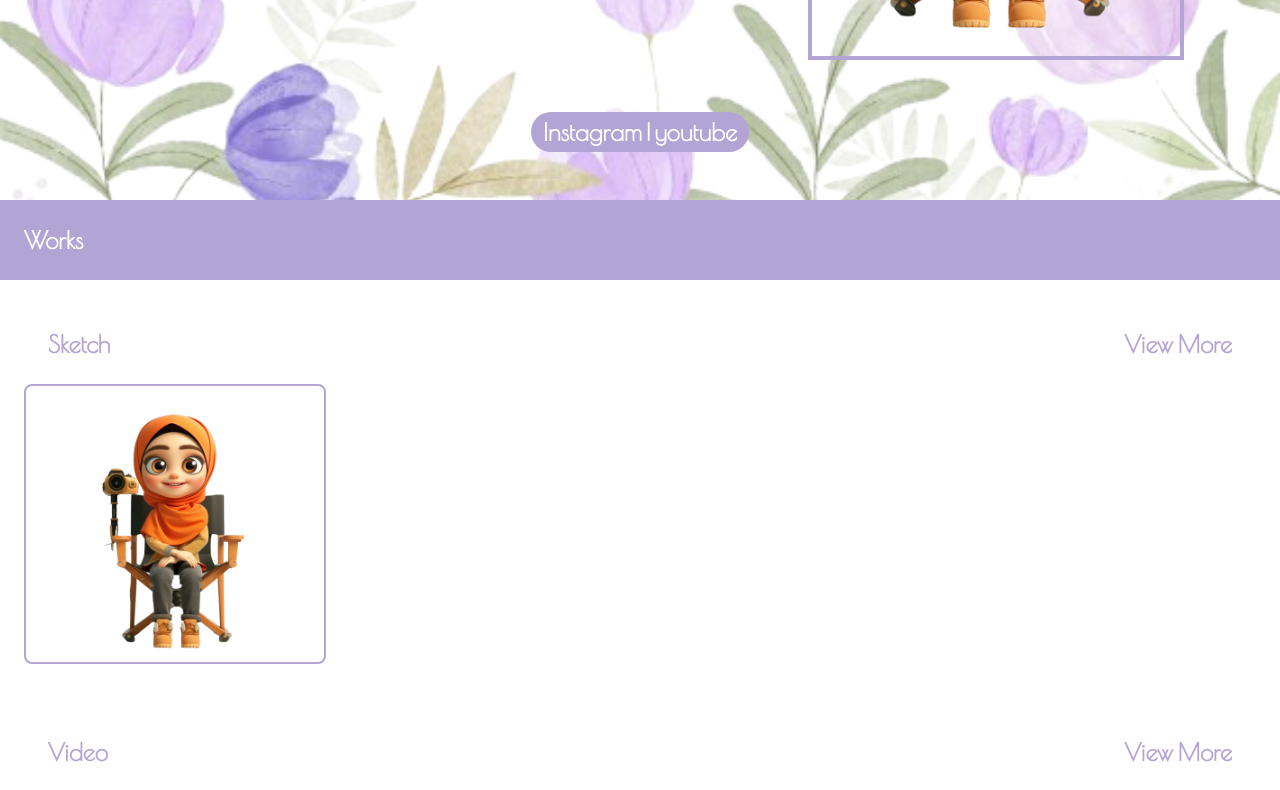
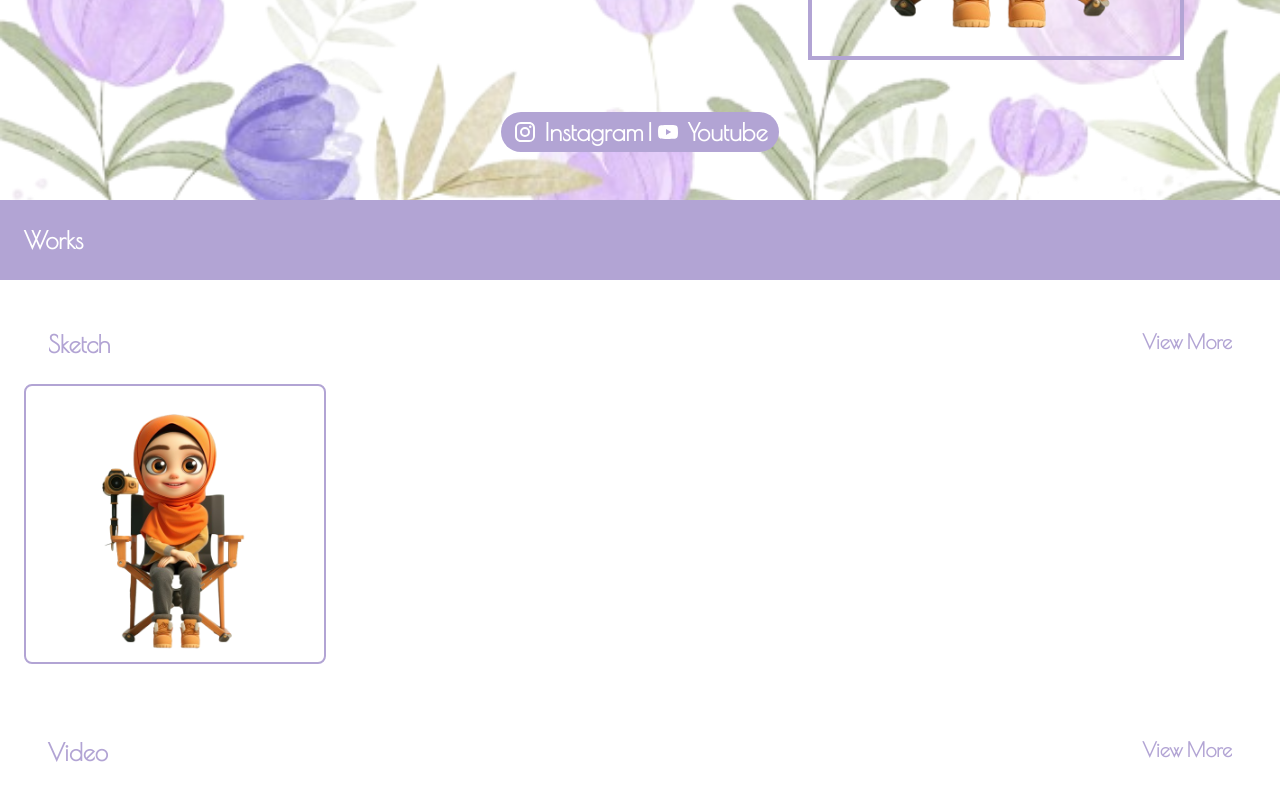
Before and after one commit to Shahma-Sherin/web, a Next.js app: page / in a window 1280 px wide. Shown: the part 600-1390 px from the top of the page. Built offline with nearby package versions, Linux system fonts and the light colour scheme.

Commit message:
icons update

```diff
--- a/src/app/page.tsx
+++ b/src/app/page.tsx
@@ -1,5 +1,6 @@
 import Banner from "@/components/Home/Banner";
 import Header from "@/components/Home/Header";
+// import WhatsAppButton from "@/components/Home/WhatsAppButton";
 import Works from "@/components/Home/Works";
 export default function Home() {
   return (
@@ -7,6 +8,7 @@ export default function Home() {
       <Header />
       <Banner />
       <Works />
+      {/* <WhatsAppButton/> */}
     </>
   );
 }
--- a/src/components/Home/Banner.tsx
+++ b/src/components/Home/Banner.tsx
@@ -1,12 +1,17 @@
+"use client";
+import Link from "next/link";
+import YouTubeIcon from "@mui/icons-material/YouTube";
+import InstagramIcon from "@mui/icons-material/Instagram";
 import Image from "next/image";
-import Link from "next/link";
 
 export default function Banner() {
   return (
     <div className="min-h-screen h-screen py-12 flex flex-col justify-between bg-[url('/asset/banner/decor.png')] bg-no-repeat bg-bottom sm:bg-cover sm:bg-center">
       <div className="flex flex-col sm:flex-row gap-2 justify-around items-center h-full">
         <div className="flex flex-col gap-2">
-          <div className="banner-text font-bold uppercase">{"Shahma Sherin K"}</div>
+          <div className="banner-text font-bold uppercase">
+            {"Shahma Sherin K"}
+          </div>
           <div className="text-center sub-banner-text font-bold uppercase">
             {"Artist"}
           </div>
@@ -23,19 +28,22 @@ export default function Banner() {
       <div className="flex items-center justify-center">
         <div className="flex gap-1 cursor-pointer bg-[#B2A4D4] text-white rounded-4xl p-1 px-3">
           <Link
-            className="text-2xl font-bold hover:underline"
+            className="text-2xl font-bold hover:underline flex items-center gap-2"
             target="_blank"
             href={"https://www.instagram.com/sha_bnth.az"}
           >
+            <InstagramIcon />
             {"Instagram "}
           </Link>
-          <div className="text-2xl font-bold">{" | "} </div>
+          <div className="text-2xl font-bold">{" |  "} </div>
           <Link
             href={"https://www.youtube.com/@art_of_shahma"}
             target="_blank"
-            className="text-2xl font-bold hover:underline"
+            className="text-2xl font-bold hover:underline flex items-center gap-2"
           >
-            {" youtube"}
+            <YouTubeIcon />
+
+            {" Youtube"}
           </Link>
         </div>
       </div>
--- a/src/components/Home/Sketches.tsx
+++ b/src/components/Home/Sketches.tsx
@@ -23,7 +23,7 @@ export default function Sketches({
         {!isPage && (
           <Link
             href={"/sketch"}
-            className="p-6 text-2xl font-bold flex hover:underline"
+            className="p-6 text-xl font-bold flex hover:underline"
           >
             {"View More"}
           </Link>
--- a/src/components/Home/Videos.tsx
+++ b/src/components/Home/Videos.tsx
@@ -32,7 +32,7 @@ export default function Videos({
         {!isPage && (
           <Link
             href={"/video"}
-            className="p-6 text-2xl font-bold flex hover:underline"
+            className="p-6 text-xl font-bold flex hover:underline"
           >
             {"View More"}
           </Link>
--- /dev/null
+++ b/src/components/Home/WhatsAppButton.tsx
@@ -0,0 +1,30 @@
+import Link from "next/link";
+import WhatsAppIcon from "@mui/icons-material/WhatsApp";
+import { Tooltip } from "@mui/material";
+import { useEffect, useState } from "react";
+
+export default function WhatsAppButton() {
+  const [isClient, setIsClient] = useState(false);
+  useEffect(() => {
+    setIsClient(true);
+  }, [isClient]);
+  return (
+    <>
+      {isClient && (
+        <Tooltip title="Contact">
+          <Link
+            href={
+              "https://wa.me/+919745145573?text=Hai%20Shahma%20Sherin%20K%2C%0A"
+            }
+            target="_blank"
+            className="fixed z-[9999] bottom-3 right-4 flex bg-[#B2A4D4] p-4 text-white rounded-full text-3xl"
+          >
+            <div>
+              <WhatsAppIcon />
+            </div>
+          </Link>
+        </Tooltip>
+      )}
+    </>
+  );
+}
```
